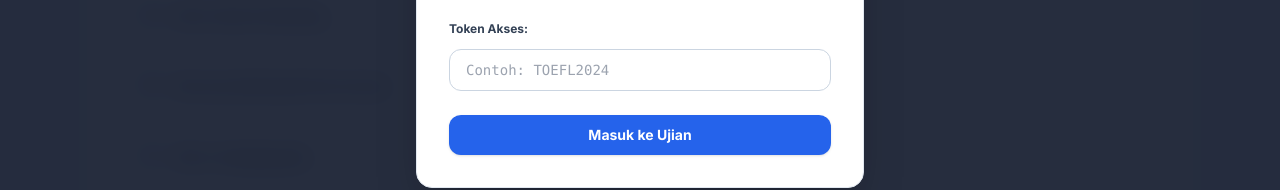
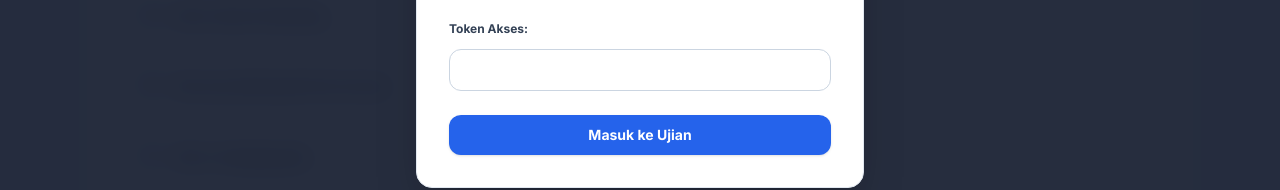
Before and after one commit to niezaayu/TOEFL-ITP-Test, a plain HTML site: page index.html in a window 1280 px wide. Shown: the part 392-582 px from the top of the page. Drawn offline with nearby package versions, Linux system fonts and the light colour scheme.

Commit message:
Update index.html

```diff
--- a/index.html
+++ b/index.html
@@ -30,7 +30,7 @@
 
       <div class="space-y-3 text-left mb-6">
         <label class="block text-xs font-bold text-slate-700">Token Akses:</label>
-        <input id="accessCodeInput" type="password" placeholder="Contoh: TOEFL2024" class="w-full px-4 py-2.5 rounded-xl border border-slate-300 text-sm focus:outline-none focus:ring-2 focus:ring-blue-600 focus:border-transparent font-mono" onkeydown="if(event.key==='Enter') verifyAccessCode()">
+        <input id="accessCodeInput" type="password" class="w-full px-4 py-2.5 rounded-xl border border-slate-300 text-sm focus:outline-none focus:ring-2 focus:ring-blue-600 focus:border-transparent font-mono" onkeydown="if(event.key==='Enter') verifyAccessCode()">
         <p id="accessErrorMsg" class="hidden text-xs text-rose-600 font-semibold"></p>
       </div>
 
```
